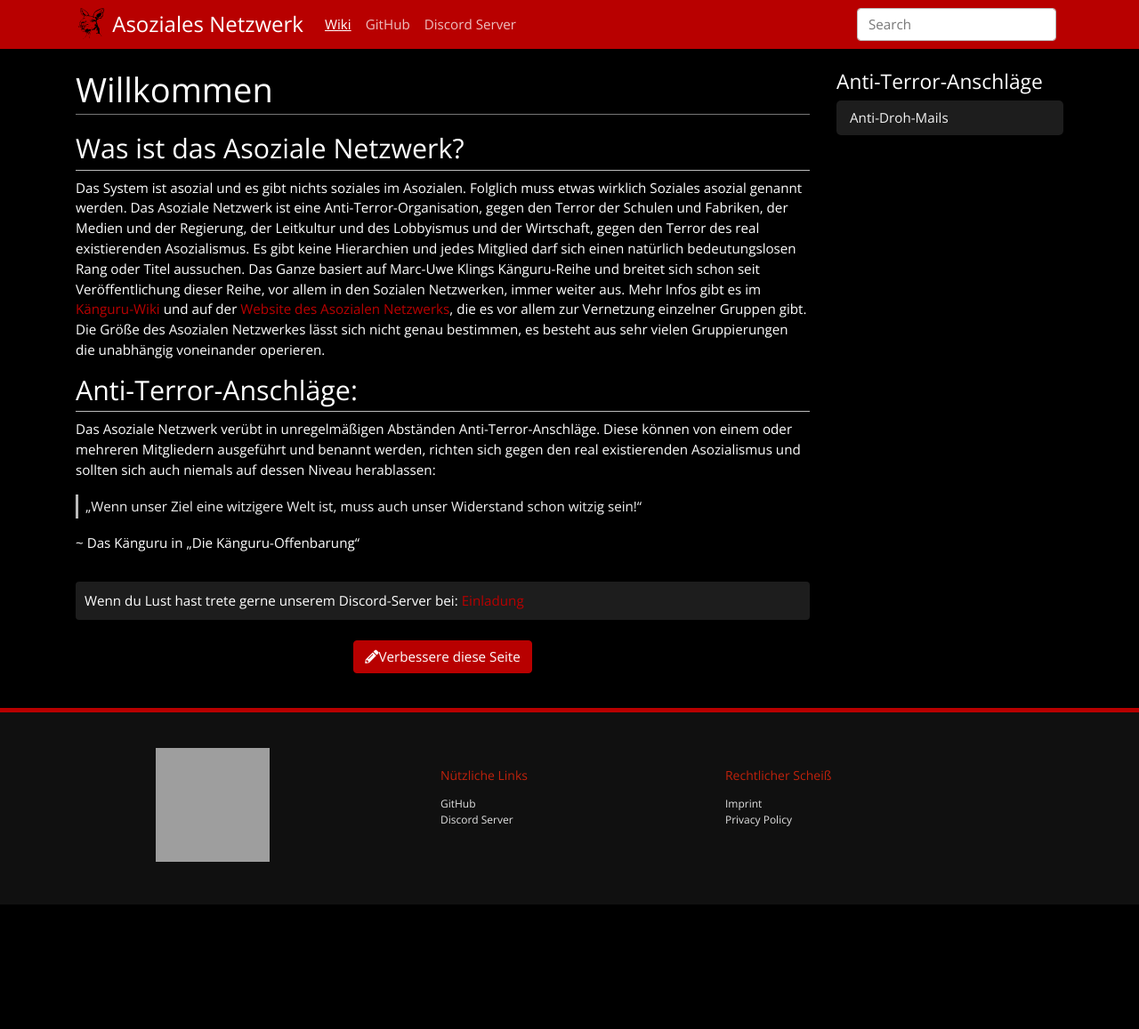
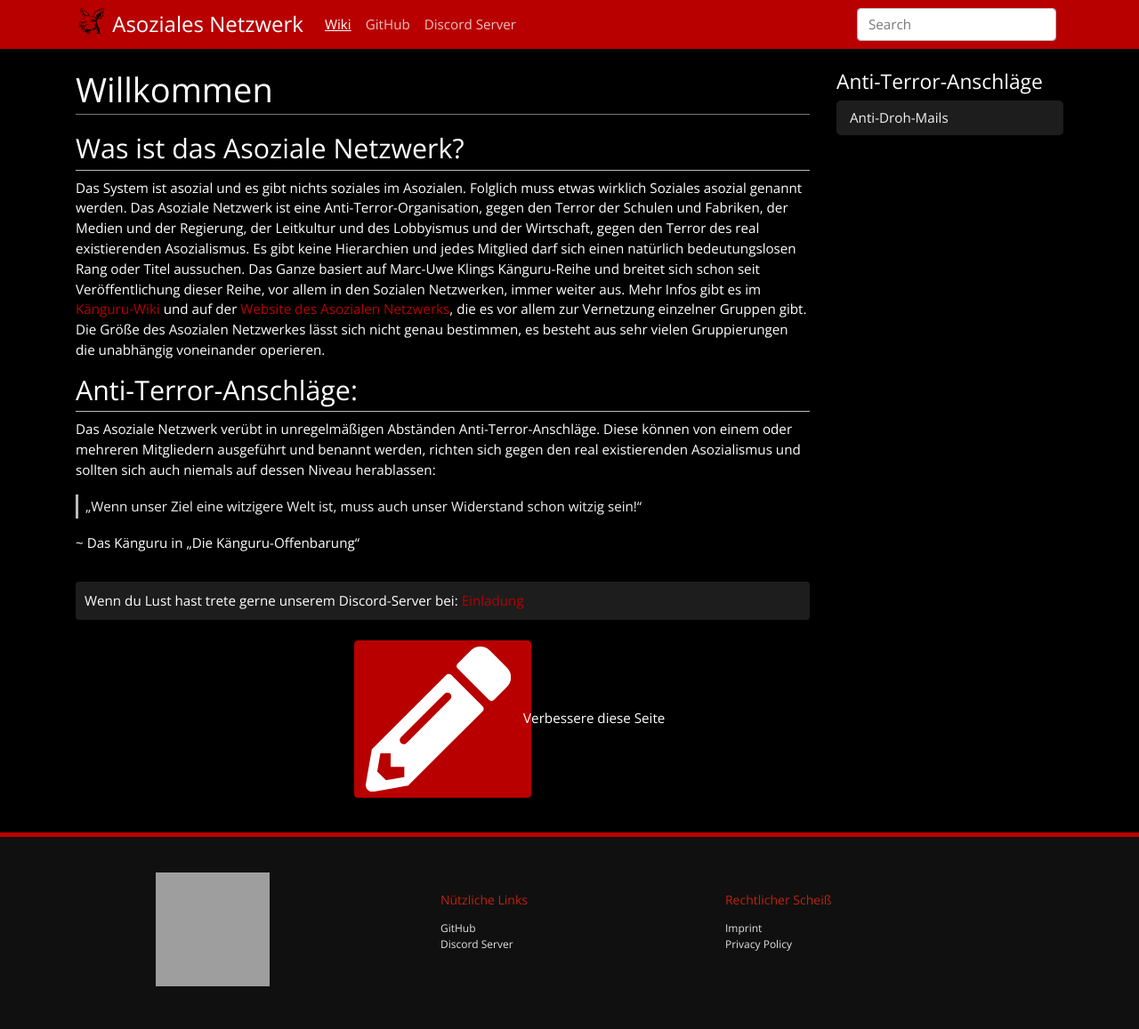
Before and after one commit to asozialesnetzwerk/asozialesnetzwerk.github.io, a Jekyll site: the page built from _wiki/wiki-seite.md, in a window 1280 px wide. Shown: the whole page at 89% size. Built offline with Jekyll 4.4.1, drawn with Linux system fonts in a browser that asks for light colours; nearby versions of some CDN libraries; before the commit the page ends 1017 px from its top, so only the background shows below that; grey boxes are pictures that could not be loaded.

Commit message:
replace fontawesome

```diff
--- a/_includes/head.html
+++ b/_includes/head.html
@@ -4,8 +4,6 @@
 
     <!-- Bootstrap CSS -->
     <link rel="stylesheet" type="text/css" href="/css/style.css">
-    <!-- Font Awesome -->
-    <link rel="stylesheet" href="https://use.fontawesome.com/releases/v5.2.0/css/all.css" integrity="sha384-hWVjflwFxL6sNzntih27bfxkr27PmbbK/iSvJ+a4+0owXq79v+lsFkW54bOGbiDQ" crossorigin="anonymous">
 
     <meta name="theme-color" content="#8B0000">
     <meta id = "meta-id" property="og:title" content="Webseite des Asozialen Netzwerkes">
--- a/_layouts/wiki.html
+++ b/_layouts/wiki.html
@@ -39,7 +39,10 @@
             <p class="text-center">
                 <br>
                 <a class="btn btn-primary" target="_blank" href="https://github.com/asozialesnetzwerk/asozialesnetzwerk.github.io/blob/master/{{ page.path }}" role="button">
-                    <i class="fas fa-pencil-alt"></i>Verbessere diese Seite
+                    <svg focusable="false" style="margin-right: 10px" xmlns="http://www.w3.org/2000/svg" viewBox="0 0 512 512">
+                        <path fill="white" d="M497.9 142.1l-46.1 46.1c-4.7 4.7-12.3 4.7-17 0l-111-111c-4.7-4.7-4.7-12.3 0-17l46.1-46.1c18.7-18.7 49.1-18.7 67.9 0l60.1 60.1c18.8 18.7 18.8 49.1 0 67.9zM284.2 99.8L21.6 362.4.4 483.9c-2.9 16.4 11.4 30.6 27.8 27.8l121.5-21.3 262.6-262.6c4.7-4.7 4.7-12.3 0-17l-111-111c-4.8-4.7-12.4-4.7-17.1 0zM124.1 339.9c-5.5-5.5-5.5-14.3 0-19.8l154-154c5.5-5.5 14.3-5.5 19.8 0s5.5 14.3 0 19.8l-154 154c-5.5 5.5-14.3 5.5-19.8 0zM88 424h48v36.3l-64.5 11.3-31.1-31.1L51.7 376H88v48z"></path>
+                    </svg>
+                    Verbessere diese Seite
                 </a>
             </p>
         </div>
```
